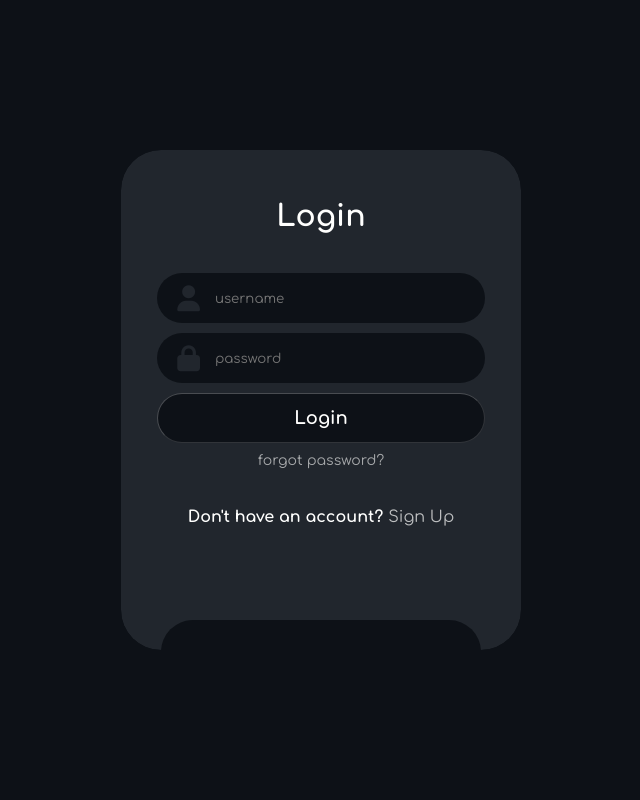
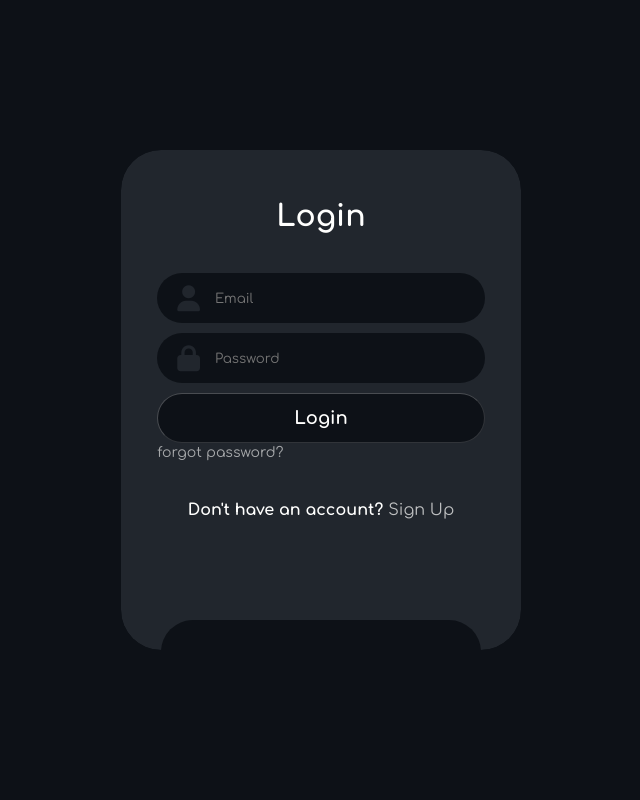
Before and after one commit to hef-max/desain_frontend, a Flask app: page / in a window 1280 px wide. Shown: the whole page, without its empty margins (319-959 px from the left). Run offline with Flask 3, Linux system fonts and the light colour scheme; some libraries are stand-ins or nearby versions; some web fonts are replaced.

Commit message:
Update login.html

```diff
--- a/templates/login.html
+++ b/templates/login.html
@@ -6,7 +6,8 @@
     <title>Login Page</title>
 
     <!-- CSS Link -->
-    <link rel="stylesheet" href="./style.css">
+
+    <link rel="stylesheet" href= "{{ url_for('static',filename='css/style.css') }}">
 
     <!-- CDNJS FontAwesome -->
     <link rel="stylesheet" href="https://cdnjs.cloudflare.com/ajax/libs/font-awesome/6.4.2/css/all.min.css" integrity="sha512-z3gLpd7yknf1YoNbCzqRKc4qyor8gaKU1qmn+CShxbuBusANI9QpRohGBreCFkKxLhei6S9CQXFEbbKuqLg0DA==" crossorigin="anonymous" referrerpolicy="no-referrer" />
@@ -20,15 +21,36 @@
         <div class="login-container" id="login-container">
             <div class="login-box">
                 <h1 class="head-title">login</h1>
-                <form action="" class="login-form">
+
+                <!-- !--biar tidak ilang ketika di refresh -->
+                            <script>
+                                window.onload = function()
+                                {
+                                var a = sessionStorage.getItem('email');
+                                    if(a !== null){
+                                    //alert(a);
+                                    document.getElementById("email").value = a;
+                                }
+                            }
+
+                        window.onbeforeunload = function() {
+                        sessionStorage.setItem("email", $('#email').val());
+                        }
+                                </script>
+
+                    <!-- --------------------------------------------- -->
+
+                <form action="{{ url_for('login') }}" class="login-form" method="post">
                     <div class="input-box">
                         <i class="fa-solid fa-user"></i>
-                        <input type="text" required="" class="input-bar" placeholder="username">
+                        <input type="email" required="" class="input-bar" placeholder="Email" id="email" name="email" key="email">
+
                     </div>
                     <div class="input-box">
                         <i class="fa-solid fa-lock"></i>
-                        <input type="password" required="" class="input-bar" placeholder="password">
+                        <input type="password" required="" class="input-bar" placeholder="Password" id="password" name="password">
                     </div>
+                    <p style="color: red;">{{msg}}
                     <button class="submit">
                         login
                     </button>
```
